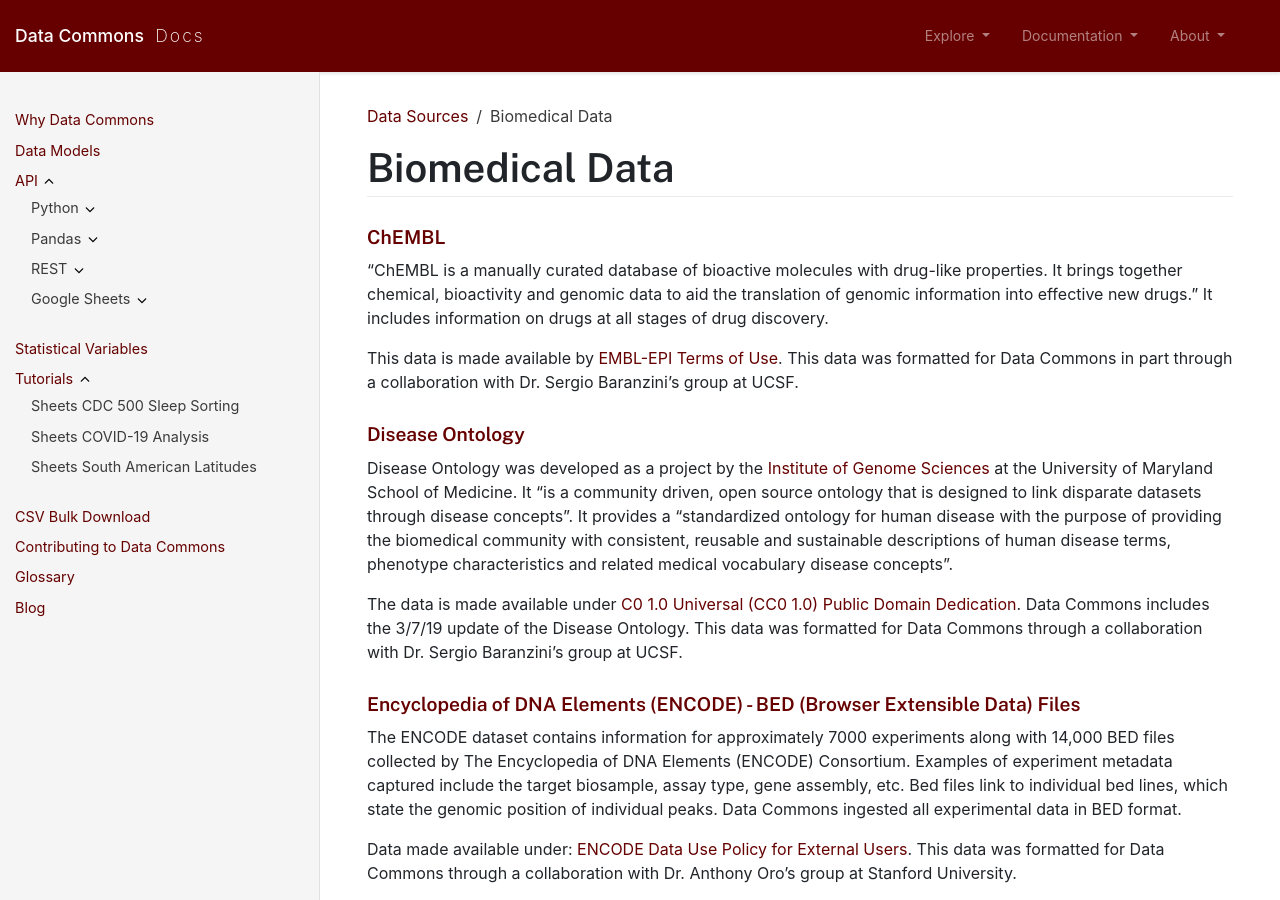
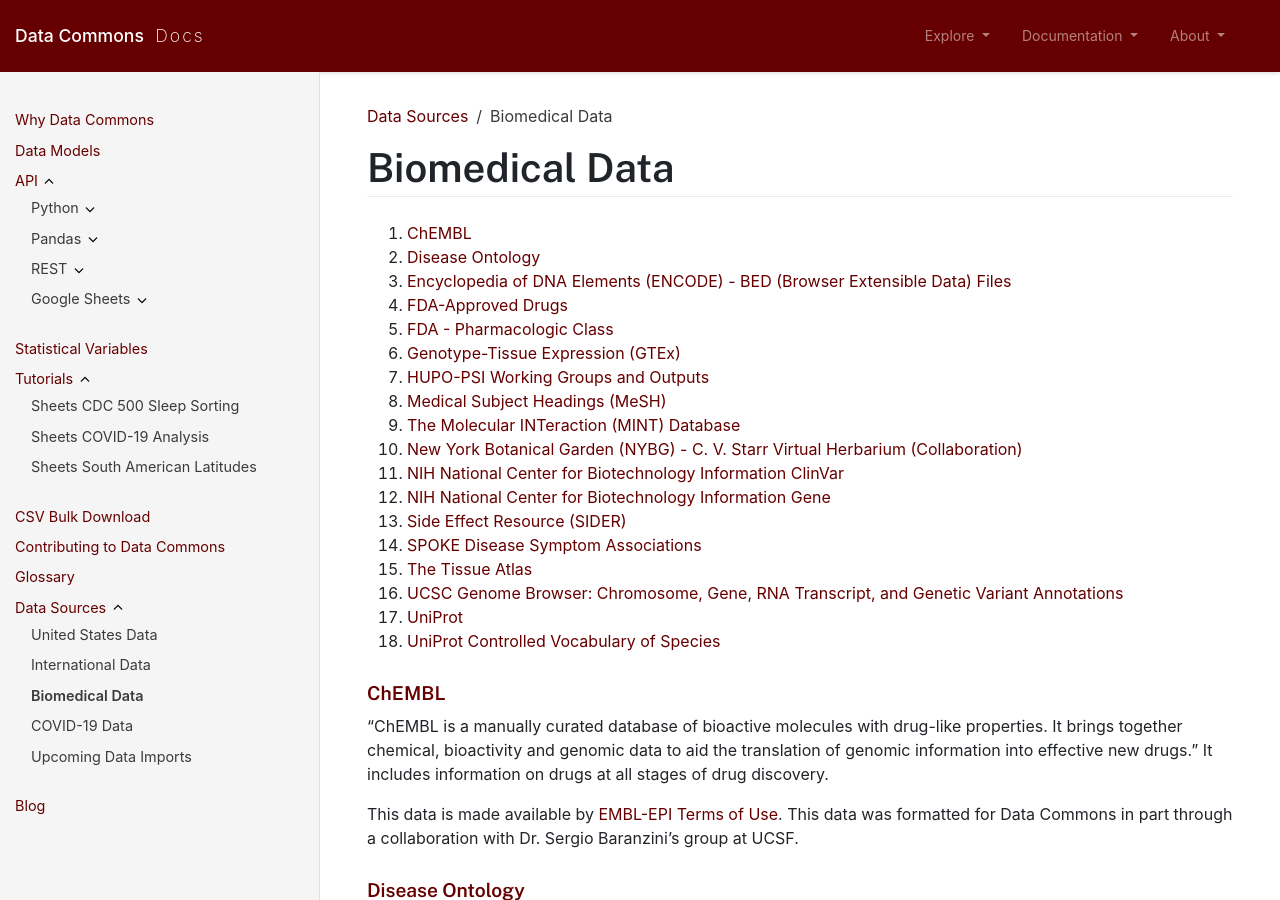
Before and after one commit to datacommonsorg/docsite, a Jekyll site: the page built from datasets/biomedical.md, in a window 1280 px wide and 900 px high. Built offline with Jekyll 4.4.1, drawn with Linux system fonts in a browser that asks for light colours; comment, search, counter and statistics services are not loaded.

Commit message:
add toc and expose data sources pages

```diff
--- a/datasets/biomedical.md
+++ b/datasets/biomedical.md
@@ -5,7 +5,11 @@
 parent: Data Sources
 ---
 
+{:.no_toc}
 # Biomedical Data
+
+1. TOC
+{:toc}
 
 #### [ChEMBL](https://www.ebi.ac.uk/chembl/)
 "ChEMBL is a manually curated database of bioactive molecules with drug-like properties. It brings together chemical, bioactivity and genomic data to aid the translation of genomic information into effective new drugs." It includes information on drugs at all stages of drug discovery.
```
Also changed, not shown: datasets/covid19.md (+4 -0 lines), datasets/index.md (+0 -1 lines), datasets/international.md (+4 -0 lines), datasets/united_states.md (+4 -0 lines).
